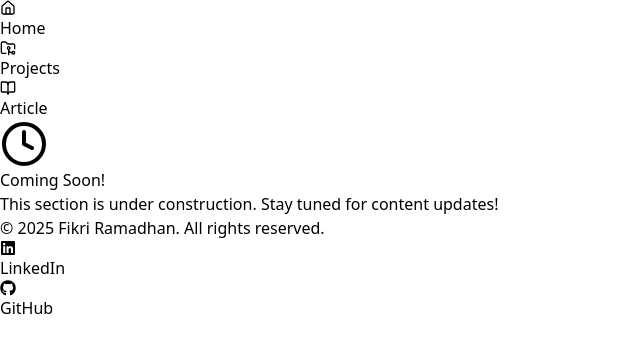
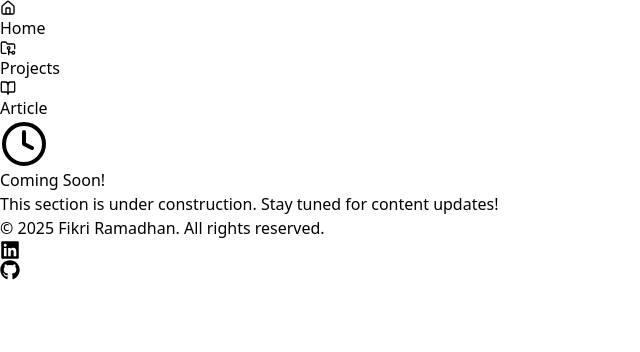
Before and after one commit to Re1jie/my-portofolio, a React (Vite) app in the folder frontend/: page /article in a window 1280 px wide. Shown: the top 352 px of the page, without its empty margins (0-640 px from the left). Built offline with nearby package versions, Linux system fonts and the light colour scheme.

Commit message:
refactor: Simplifikasi hyperlink footer

```diff
--- a/frontend/src/components/Footer.jsx
+++ b/frontend/src/components/Footer.jsx
@@ -3,15 +3,31 @@ import { FaLinkedin, FaGithub } from 'react-icons/fa';
 
 const Footer = () => {
   return (
-    <footer className="bg-gray-800 dark:bg-[#2E3440] text-gray-300 py-4 px-6">
+    <footer role="contentinfo" className="bg-gray-800 dark:bg-[#2E3440] text-gray-300 py-6 px-6">
       <div className="max-w-7xl mx-auto flex flex-col md:flex-row justify-between items-center gap-4">
-        <p className="text-sm">&copy; {new Date().getFullYear()} Fikri Ramadhan. All rights reserved.</p>
-        <div className="flex space-x-4">
-          <a href="https://linkedin.com/in/fikri-ramadhan-39f1" target="_blank" rel="noopener noreferrer" aria-label="LinkedIn" className="flex items-center gap-2 hover:text-white transition">
-            <FaLinkedin/>LinkedIn
+        <p className="text-sm">
+          &copy; {new Date().getFullYear()} Fikri Ramadhan. All rights reserved.
+        </p>
+        <div className="flex space-x-6">
+          <a
+            href="https://linkedin.com/in/fikri-ramadhan-39f1"
+            target="_blank"
+            rel="noopener noreferrer"
+            aria-label="LinkedIn"
+            title="LinkedIn"
+            className="focus:outline-none focus:ring-2 focus:ring-white focus:ring-offset-2 hover:text-white transition"
+          >
+            <FaLinkedin size={20} />
           </a>
-          <a href="https://github.com/Re1jie" target="_blank" rel="noopener noreferrer" aria-label="GitHub" className="flex items-center gap-2 hover:text-white transition">
-            <FaGithub />GitHub
+          <a
+            href="https://github.com/Re1jie"
+            target="_blank"
+            rel="noopener noreferrer"
+            aria-label="GitHub"
+            title="GitHub"
+            className="focus:outline-none focus:ring-2 focus:ring-white focus:ring-offset-2 hover:text-white transition"
+          >
+            <FaGithub size={20} />
           </a>
         </div>
       </div>
```
